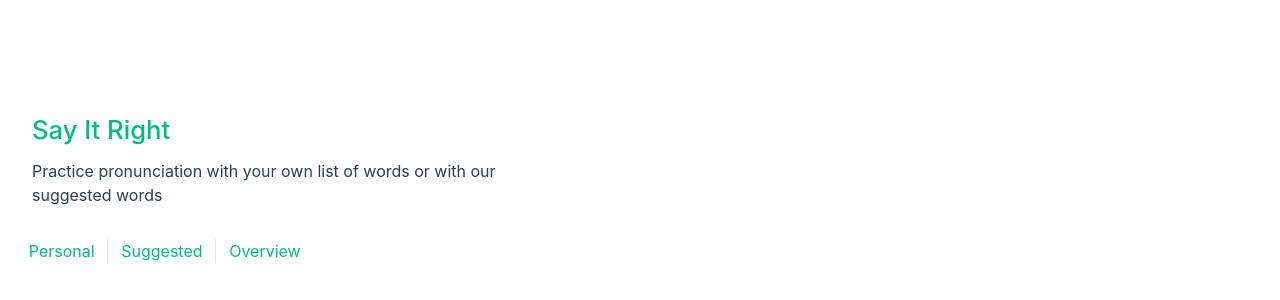
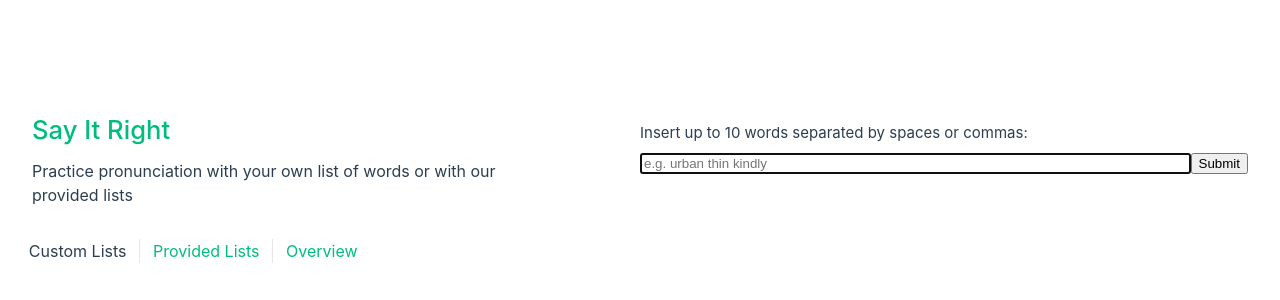
Before and after one commit to tai-michael/say-it-right, a Vue app: page /custom-lists in a window 1280 px wide. Shown: the part 188-488 px from the top of the page. Built offline with nearby package versions, Linux system fonts and the light colour scheme; no server answers; what @speechly/browser-client would draw is missing.

Commit message:
Change more file and variable names

```diff
--- a/src/App.vue
+++ b/src/App.vue
@@ -5,14 +5,14 @@
     <div class="wrapper">
       <HelloWorld msg="Say It Right" @click="router.push({ name: 'home' })" />
       <nav>
-        <!-- <RouterLink to="/">Personal</RouterLink> -->
-        <RouterLink :to="{ name: 'personal' }" :class="getLinkClass('/personal')"
-          >Personal</RouterLink
+        <!-- <RouterLink to="/">CustomLists</RouterLink> -->
+        <RouterLink :to="{ name: 'custom-lists' }" :class="getLinkClass('/custom-lists')"
+          >Custom Lists</RouterLink
         >
-        <RouterLink :to="{ name: 'suggested' }" :class="getLinkClass('/suggested')"
-          >Suggested</RouterLink
+        <RouterLink :to="{ name: 'provided-lists' }" :class="getLinkClass('/provided-lists')"
+          >Provided Lists</RouterLink
         >
-        <RouterLink to="/lists">Overview</RouterLink>
+        <RouterLink to="/overview">Overview</RouterLink>
       </nav>
     </div>
   </header>
--- a/src/components/HelloWorld.vue
+++ b/src/components/HelloWorld.vue
@@ -15,7 +15,7 @@ defineProps({
       <a href="https://vitejs.dev/" target="_blank" rel="noopener">Vite</a> +
       <a href="https://vuejs.org/" target="_blank" rel="noopener">Vue 3</a>.
     </h3> -->
-    <h3>Practice pronunciation with your own list of words or with our suggested words</h3>
+    <h3>Practice pronunciation with your own list of words or with our provided lists</h3>
   </div>
 </template>
 
--- a/src/components/ParagraphChallenge.vue
+++ b/src/components/ParagraphChallenge.vue
@@ -12,31 +12,31 @@
     </div>
 
     <div v-else class="message">
-      <div v-if="assessment === 'isCurrentlyRecording'"></div>
-      <div v-else-if="assessment === 'noWordsRecorded'" class="message__text">
+      <div v-if="recordingStatus === 'IS_CURRENTLY_RECORDING'"></div>
+      <div v-else-if="recordingStatus === 'NO_WORDS_RECORDED'" class="message__text">
         <span>Let's start by testing your pronunciation.</span>
         <span>Hold the button and read the paragraph.</span>
       </div>
-      <div v-else-if="assessment === 'fewWordsRecorded'" class="message__text">
+      <div v-else-if="recordingStatus === 'FEW_WORD_RECORDED'" class="message__text">
         <span>You didn't record enough words. Please try again.</span>
         <span>Remember to hold the button while recording!</span>
       </div>
-      <div v-else-if="assessment === 'allWordsCorrect'" class="message__text">
+      <div v-else-if="recordingStatus === 'ALL_WORDS_CORRECT'" class="message__text">
         <span>You pronounced each tested word correctly. Very impressive!</span>
         <span>Let's test your pronunciation of other words that are commonly mispronounced.</span>
       </div>
-      <div v-else-if="assessment === 'oneWordIncorrect'" class="message__text">
+      <div v-else-if="recordingStatus === 'ONE_WORD_CORRECT'" class="message__text">
         <span>You pronounced only one word incorrectly. Good job!</span>
         <span>Next, let's practice pronouncing this word.</span>
       </div>
-      <div v-else-if="assessment === 'mostWordsCorrect'" class="message__text">
+      <div v-else-if="recordingStatus === 'MOST_WORDS_CORRECT'" class="message__text">
         <span
           >You did pretty well! However, these highlighted words were not pronounced
           correctly.</span
         >
         <span>Next, let's practice pronouncing these words.</span>
       </div>
-      <div v-else-if="assessment === 'mostWordsIncorrect'" class="message__text">
+      <div v-else-if="recordingStatus === 'MOST_WORDS_INCORRECT'" class="message__text">
         <span>These highlighted words were not pronounced correctly.</span>
         <span>Next, let's practice pronouncing these words.</span>
       </div>
@@ -49,7 +49,7 @@
     >
       Next
     </button>
-    <!-- <RouterLink to="/suggested/word-test">Next</RouterLink> -->
+    <!-- <RouterLink to="/provided-lists/word-test">Next</RouterLink> -->
 
     <RecorderButton
       @recording-started="isRecording = true"
@@ -68,11 +68,11 @@ import useAdjustTestedWords from '@/composables/useAdjustTestedWords'
 import useFilterCorrectAndIncorrectWords from '@/composables/useFilterCorrectAndIncorrectWords'
 
 import { useRoute } from 'vue-router'
-import { useSuggestedListStore } from '@/stores/suggested'
-import { usePersonalListStore } from '@/stores/personal'
+import { useProvidedListsStore } from '@/stores/providedLists'
+import { useCustomListsStore } from '@/stores/customLists'
 
 const route = useRoute()
-const store = route.name === 'suggested' ? useSuggestedListStore() : usePersonalListStore()
+const store = route.name === 'provided-lists' ? useProvidedListsStore() : useCustomListsStore()
 
 const props = defineProps({
   list: { type: Object, required: true }
@@ -101,9 +101,7 @@ const handleTempTranscriptRender = (transcript) => {
 }
 
 const temporaryTranscriptDisplay = computed(() =>
-  props.list.status === 'PARAGRAPH_RECORDING_ENDED'
-    ? ''
-    : temporaryTranscript.value?.split(' ').slice(-8).join(' ')
+  temporaryTranscript.value?.split(' ').slice(-8).join(' ')
 )
 
 let finalTranscript = ref('')
@@ -185,17 +183,17 @@ const fixPunctuation = (paragraph) => {
   return paragraph
 }
 
-const assessment = computed(() => {
-  if (isRecording.value) return 'isCurrentlyRecording'
-  else if (!finalTranscript.value.length) return 'noWordsRecorded'
-  else if (finalTranscript.value.split(' ').length <= 10) return 'fewWordsRecorded'
+const recordingStatus = computed(() => {
+  if (isRecording.value) return 'IS_CURRENTLY_RECORDING'
+  else if (!finalTranscript.value.length) return 'NO_WORDS_RECORDED'
+  else if (finalTranscript.value.split(' ').length <= 10) return 'FEW_WORD_RECORDED'
   else if (correctlyPronouncedTestedWords.value.length === testedWords.value.length)
-    return 'allWordsCorrect'
+    return 'ALL_WORDS_CORRECT'
   else if (correctlyPronouncedTestedWords.value.length === testedWords.value.length - 1)
-    return 'oneWordIncorrect'
+    return 'ONE_WORD_CORRECT'
   else if (correctlyPronouncedTestedWords.value.length > testedWords.value.length * 0.5)
-    return 'mostWordsCorrect'
-  else return 'mostWordsIncorrect'
+    return 'MOST_WORDS_CORRECT'
+  else return 'MOST_WORDS_INCORRECT'
 })
 </script>
 
--- a/src/components/RecorderButton.vue
+++ b/src/components/RecorderButton.vue
@@ -1,7 +1,7 @@
 <template>
   <div class="button-container">
     <button
-      v-if="clientConnected && !props.challengeStatus.includes('ENDED')"
+      v-if="clientConnected && !props.challengeStatus.includes('RECORDING_ENDED')"
       class="recording-btn"
       @mousedown="startRecording"
       @touchstart="startRecording"
--- a/src/components/WordChallenge.vue
+++ b/src/components/WordChallenge.vue
@@ -26,8 +26,8 @@ import { computed, onMounted, ref } from 'vue'
 import RecorderButton from './RecorderButton.vue'
 
 import useConvertTextToSpeech from '@/composables/useConvertTextToSpeech.js'
-import { useSuggestedListStore } from '@/stores/suggested'
-const store = useSuggestedListStore()
+import { useProvidedListsStore } from '@/stores/providedLists'
+const store = useProvidedListsStore()
 
 const props = defineProps({
   list: { type: Object, required: true }
--- a/src/composables/useFilterCorrectAndIncorrectWords.js
+++ b/src/composables/useFilterCorrectAndIncorrectWords.js
@@ -1,8 +1,12 @@
-import { useSuggestedListStore } from '@/stores/suggested'
-import { usePersonalListStore } from '@/stores/personal'
+import { useProvidedListsStore } from '@/stores/providedLists'
+import { useCustomListsStore } from '@/stores/customLists'
 
-export default function useFilterCorrectAndIncorrectWords(testedWords, transcriptString, route) {
-  const store = route === 'suggested' ? useSuggestedListStore() : usePersonalListStore()
+export default function useFilterCorrectAndIncorrectWords(
+  testedWords,
+  transcriptString,
+  routeName
+) {
+  const store = routeName === 'provided-lists' ? useProvidedListsStore() : useCustomListsStore()
 
   const recordedWords = [...new Set(transcriptString.split(' '))]
   const correctWords = [...testedWords.filter((word) => recordedWords.includes(word))]
--- a/src/router/index.js
+++ b/src/router/index.js
@@ -1,28 +1,28 @@
 import { createRouter, createWebHistory } from 'vue-router'
-import PersonalView from '@/views/PersonalView.vue'
-// import SuggestedView from '@/views/SuggestedView.vue'
+import CustomLists from '@/views/CustomLists.vue'
+// import ProvidedLists from '@/views/ProvidedLists.vue'
 
 const router = createRouter({
   history: createWebHistory(import.meta.env.BASE_URL),
   routes: [
     {
       path: '/',
-      name: 'home'
-      // component: PersonalView
+      name: 'home',
+      redirect: { name: 'custom-lists' }
     },
     {
-      path: '/personal/:id?',
-      name: 'personal',
-      component: PersonalView
+      path: '/custom-lists/:id?',
+      name: 'custom-lists',
+      component: CustomLists
     },
     {
-      path: '/suggested/:id?',
-      name: 'suggested',
+      path: '/provided-lists/:id?',
+      name: 'provided-lists',
       // NOTE Route level code-splitting; this generates a separate chunk for this route which is lazy-loaded when the route is visited
-      component: () => import('@/views/SuggestedView.vue')
-      // // NOTE This (and 'props' in SuggestedView component) is necessary for converting the params id from a string to number
+      component: () => import('@/views/ProvidedLists.vue')
+      // // NOTE This (and 'props' in ProvidedLists component) is necessary for converting the params id from a string to number
       // props: ({ params }) => ({ id: Number.parseInt(params.id) })
-      // children: [{ path: '', name: 'suggested', component: SuggestedView }]
+      // children: [{ path: '', name: 'provided-lists', component: ProvidedLists }]
 
       // children: [
       //   {
@@ -38,14 +38,14 @@ const router = createRouter({
       // ]
     },
     // {
-    //   path: '/suggested/word-test',
+    //   path: '/provided-lists/word-test',
     //   name: 'word-test',
     //   component: () => import('@/components/WordChallenge.vue')
     // }
     {
-      path: '/lists',
-      name: 'lists',
-      component: () => import('@/views/OverviewView.vue')
+      path: '/overview',
+      name: 'overview',
+      component: () => import('@/views/TheOverview.vue')
     }
   ],
   includeQueryParams: true
--- a/src/stores/personal.js
+++ b/src/stores/customLists.js
@@ -2,7 +2,7 @@ import { computed, ref } from 'vue'
 import { defineStore } from 'pinia'
 import { useRoute } from 'vue-router'
 
-export const usePersonalListStore = defineStore('personal', () => {
+export const useCustomListsStore = defineStore('customLists', () => {
   const route = useRoute()
 
   // NOTE the '+' is necessary b/c the number becomes a string when sent as a parameter
--- a/src/stores/suggested.js
+++ b/src/stores/providedLists.js
@@ -3,7 +3,7 @@ import { defineStore } from 'pinia'
 import { useRoute } from 'vue-router'
 import commonlyMispronouncedWords from '@/assets/commonly-mispronounced-words.json'
 
-export const useSuggestedListStore = defineStore('suggested', () => {
+export const useProvidedListsStore = defineStore('providedLists', () => {
   const route = useRoute()
 
   // NOTE the '+' is necessary b/c the number becomes a string when sent as a parameter
--- a/src/views/PersonalView.vue
+++ b/src/views/CustomLists.vue
@@ -33,11 +33,11 @@ import ParagraphChallenge from '@/components/ParagraphChallenge.vue'
 import useCreateOpenAiParagraph from '@/composables/useCreateOpenAiParagraph'
 
 import { useRoute, useRouter } from 'vue-router'
-import { usePersonalListStore } from '@/stores/personal'
+import { useCustomListsStore } from '@/stores/customLists'
 const route = useRoute()
 const router = useRouter()
-const store = usePersonalListStore()
-// const componentKey = 'personal'
+const store = useCustomListsStore()
+// const componentKey = 'custom-list'
 
 let isLoading = ref(false)
 let wordsInput = ref('')
--- a/src/views/SuggestedView.vue
+++ b/src/views/ProvidedLists.vue
@@ -9,7 +9,7 @@
 
     <div v-if="store.completedLists.length === store.allLists.length">
       <span
-        >You have completed all suggested lists. Click on any list in the 'Overview' tab to review
+        >You have completed all provided lists. Click on any list in the 'Overview' tab to review
         the list.</span
       >
     </div>
@@ -24,11 +24,11 @@ import SentenceChallenge from '@/components/SentenceChallenge.vue'
 import WordChallenge from '@/components/WordChallenge.vue'
 
 import { useRoute, useRouter } from 'vue-router'
-import { useSuggestedListStore } from '@/stores/suggested'
+import { useProvidedListsStore } from '@/stores/providedLists'
 const route = useRoute()
 const router = useRouter()
-const store = useSuggestedListStore()
-// const componentKey = 'suggested'
+const store = useProvidedListsStore()
+// const componentKey = 'provided-lists'
 
 const list = ref({})
 
--- a/src/views/OverviewView.vue
+++ b/src/views/TheOverview.vue
@@ -4,7 +4,10 @@
       <label>In Progress</label>
       <div class="list-container">
         <div v-for="list of store.inProgressLists" :key="list.listNumber">
-          <router-link :to="{ name: 'suggested', params: { id: list.listNumber } }" class="list">
+          <router-link
+            :to="{ name: 'provided-lists', params: { id: list.listNumber } }"
+            class="list"
+          >
             <div class="list-item">
               <span>List {{ list.listNumber }}</span>
               <ListRegular />
@@ -19,7 +22,10 @@
       <label v-if="anyListStarted">Not Started</label>
       <div class="list-container">
         <div v-for="list of store.untouchedLists" :key="list.listNumber">
-          <RouterLink :to="{ name: 'suggested', params: { id: list.listNumber } }" class="list">
+          <RouterLink
+            :to="{ name: 'provided-lists', params: { id: list.listNumber } }"
+            class="list"
+          >
             <div class="list-item">
               <span>List {{ list.listNumber }}</span>
               <ListRegular />
@@ -34,7 +40,10 @@
       <label>Completed</label>
       <div class="list-container">
         <div v-for="list of store.completedLists" :key="list.listNumber">
-          <RouterLink :to="{ name: 'suggested', params: { id: list.listNumber } }" class="list">
+          <RouterLink
+            :to="{ name: 'provided-lists', params: { id: list.listNumber } }"
+            class="list"
+          >
             <div class="list-item">
               <span>List {{ list.listNumber }}</span>
               <ListChecked />
@@ -51,8 +60,8 @@ import { computed } from 'vue'
 import ListChecked from '@/assets/images/list-checked.vue'
 import ListRegular from '@/assets/images/list-regular.vue'
 
-import { useSuggestedListStore } from '@/stores/suggested'
-const store = useSuggestedListStore()
+import { useProvidedListsStore } from '@/stores/providedLists'
+const store = useProvidedListsStore()
 
 const anyListStarted = computed(() => store.inProgressLists.length || store.completedLists.length)
 </script>
```
